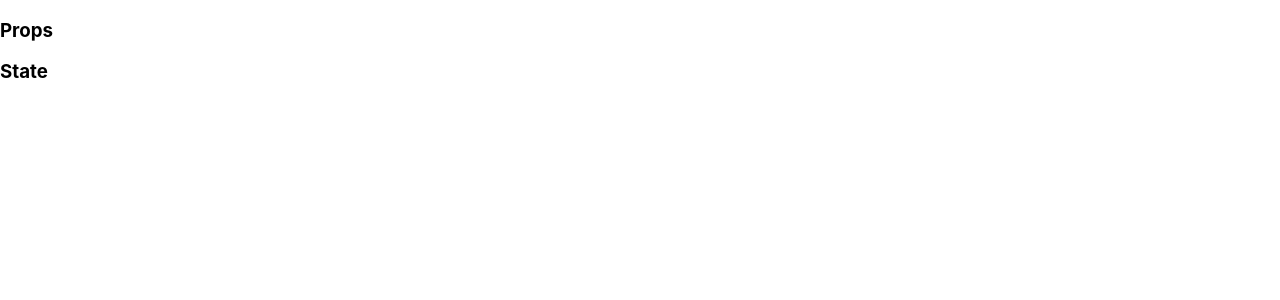
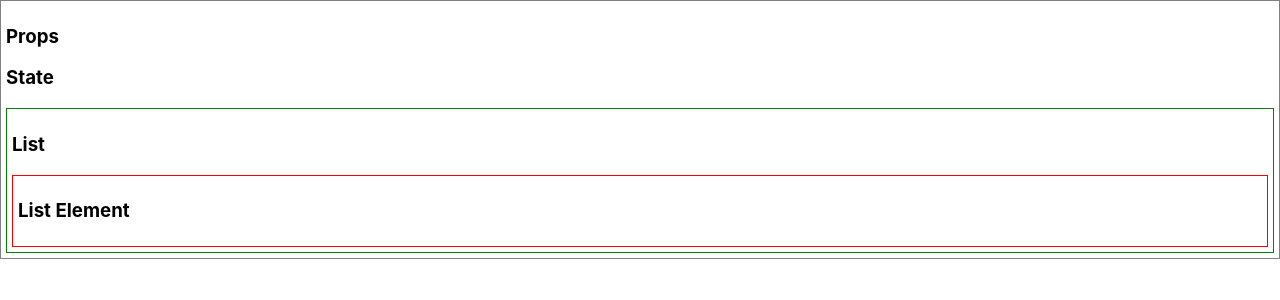
Before and after one commit to bob-smith-compass/react-props-state, a React (Create React App) app: page / in a window 1280 px wide. Shown: the top 300 px of the page. Built offline with nearby package versions, Linux system fonts and the light colour scheme.

Commit message:
App component with List List with ListElement(s)

```diff
--- a/src/App.js
+++ b/src/App.js
@@ -1,12 +1,15 @@
 import React, { Component } from 'react';
 import './App.css';
+import List from './components/list/List';
 
 class App extends Component {
   render() {
     return (
-      <div>
+    <div style={{border: "solid 1px gray", padding: "5px"}}>
+
         <h3>Props</h3>
         <h3>State</h3>
+        <List />
 
       </div>
     );
--- /dev/null
+++ b/src/components/list-element/ListElement.jsx
@@ -0,0 +1,10 @@
+import React from 'react'
+
+export default function ListElement() {
+  return (
+    <div style={{border: "solid 1px red", padding: "5px"}}>
+
+      <h3>List Element</h3>
+    </div>
+  )
+}
--- /dev/null
+++ b/src/components/list/List.jsx
@@ -0,0 +1,11 @@
+import React from 'react'
+import ListElement from '../list-element/ListElement';
+
+export default function List() {
+  return (
+    <div style={{border: "solid 1px green", padding: "5px"}}>
+      <h3>List</h3>
+      <ListElement />
+    </div>
+  )
+}
```
